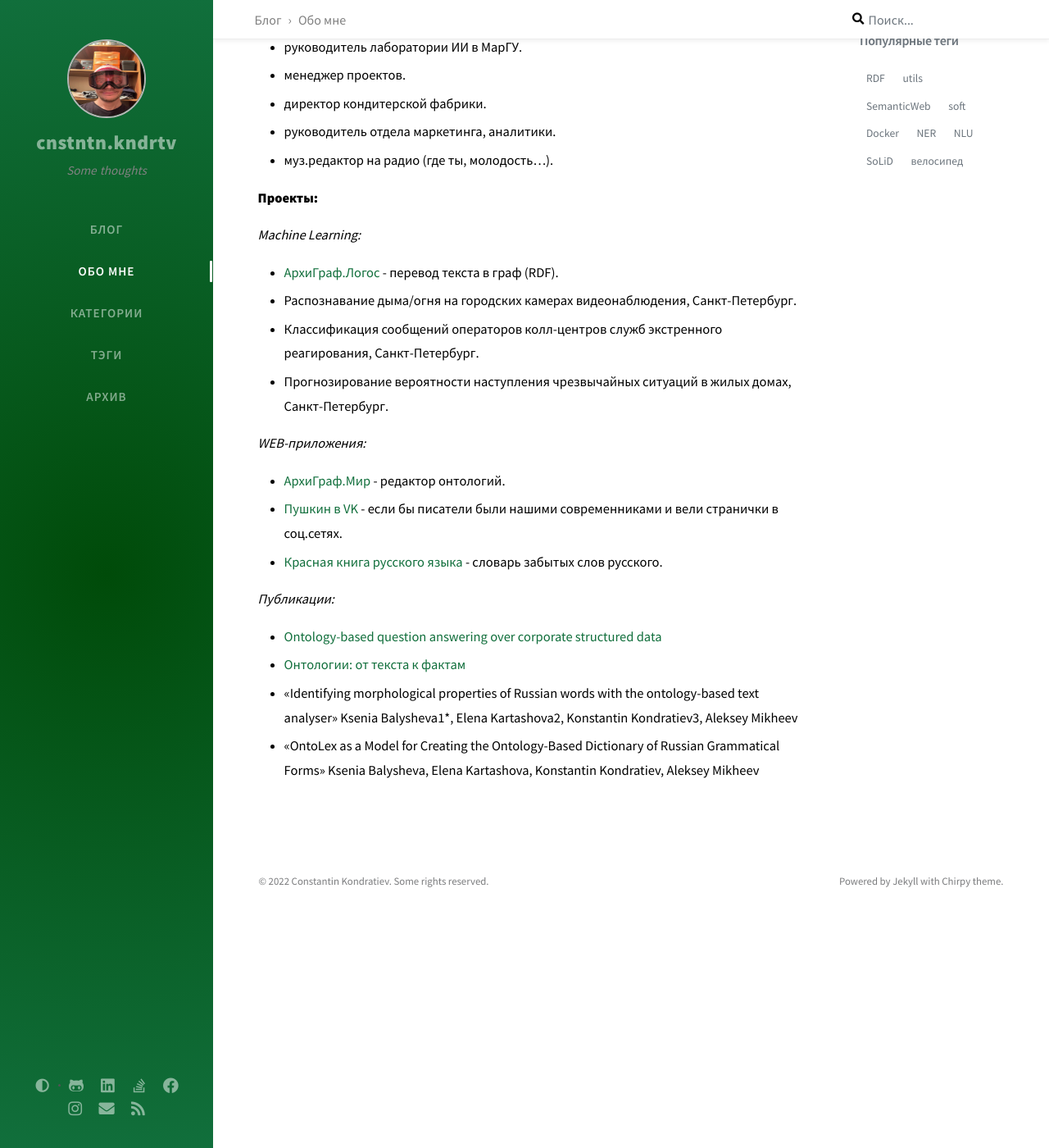
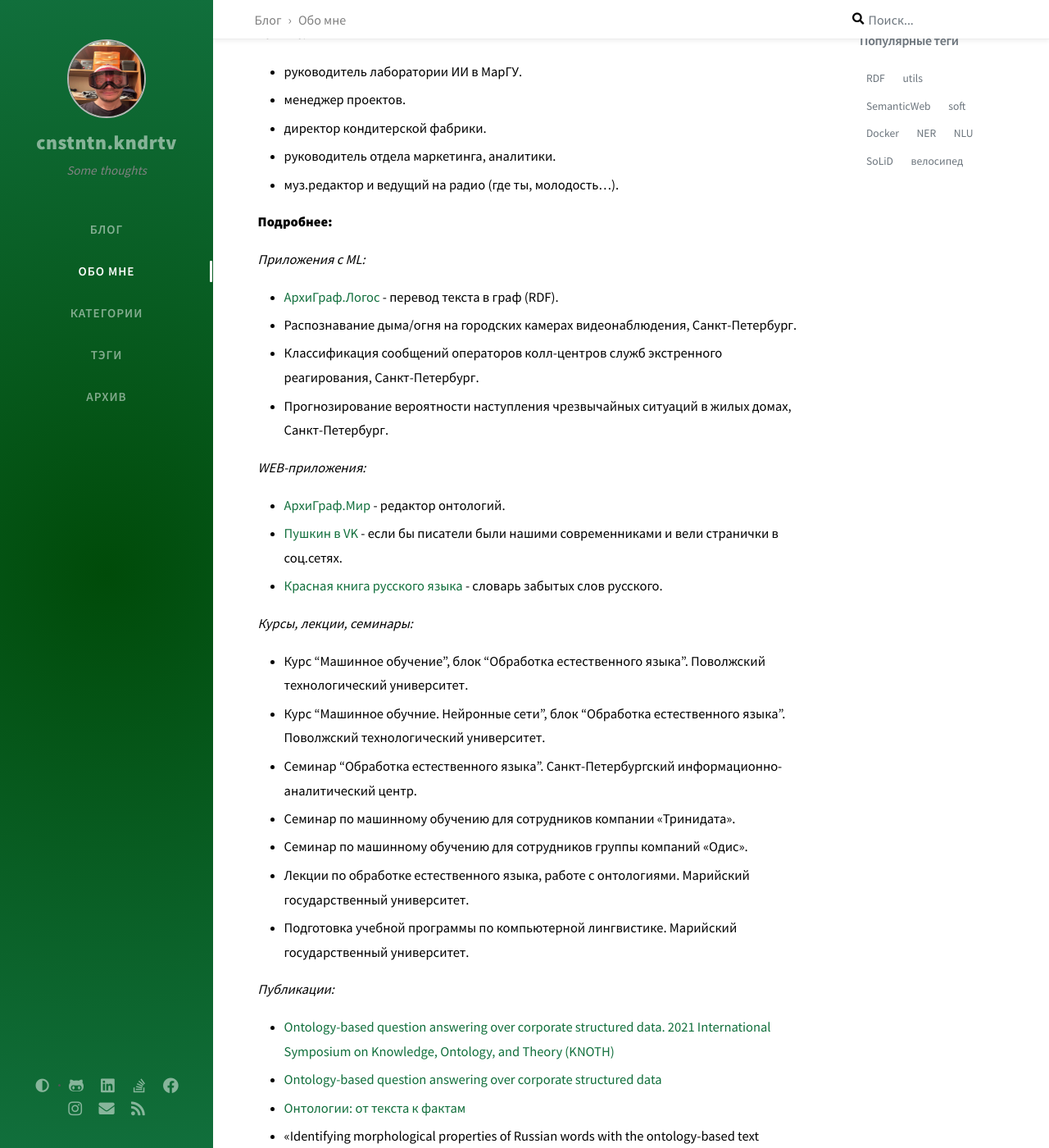
Before and after one commit to cnstntn-kndrtv/cnstntn-kndrtv.github.io, a Jekyll site: the page built from _tabs/about.md, in a window 1280 px wide and 1400 px high, scrolled down 465 px. Shown: the whole window at 82% size. Built offline with Jekyll 4.4.1, drawn with Linux system fonts in a browser that asks for light colours; nearby versions of some CDN libraries; a script that is not in the unit is left out; comment, search, counter and statistics services are not loaded; some of the changed text lies outside the part shown.

Commit message:
Update about.md

```diff
--- a/_tabs/about.md
+++ b/_tabs/about.md
@@ -7,23 +7,25 @@ order: 1
 *Константин Кондратьев*
 
 **Чем занимаюсь?**
+**Кратко:**
 *Сейчас:*
-- Разработка приложений на стыке машинного обучения и Sematic web (NLP, NLU, табличные данные, CV).
+- Разработка приложений с применением технологий машинного обучения и Sematic web (NLP, NLU, табличные данные, CV).
 - IT-консалтинг - внедрение ML в процессы, заявки на гранты.
-- Лекции "Машинное обучение для чайников".
-- Делаю какие-то утилиты для себя, иногда полезные для других.
+- Лекции, семинары по машинному обучению.
+- Делаю утилиты для себя, иногда полезные для других.
 
 *Раньше:*
 - руководитель лаборатории ИИ в МарГУ.
 - менеджер проектов.
 - директор кондитерской фабрики.
 - руководитель отдела маркетинга, аналитики.
-- муз.редактор на радио (где ты, молодость...).
+- муз.редактор и ведущий на радио (где ты, молодость...).
 
 
-**Проекты:**
 
-*Machine Learning:*
+**Подробнее:**
+
+*Приложения с ML:*
 - [АрхиГраф.Логос](https://trinidata.ru/logos.htm) - перевод текста в граф (RDF).
 - Распознавание  дыма/огня на городских камерах видеонаблюдения, Санкт-Петербург.
 - Классификация сообщений операторов колл-центров служб экстренного реагирования, Санкт-Петербург.
@@ -34,9 +36,17 @@ order: 1
 - [Пушкин в VK](http://pushkinvk.ru) - если бы писатели были нашими современниками и вели странички в соц.сетях.
 - [Красная книга русского языка](https://vk.com/rusredbook) - словарь забытых слов русского.
 
-
+*Курсы, лекции, семинары:*
+- Курс "Машинное обучение", блок "Обработка естественного языка". Поволжский технологический университет.
+- Курс "Машинное обучние. Нейронные сети", блок "Обработка естественного языка". Поволжский технологический университет.
+- Семинар "Обработка естественного языка". Санкт-Петербургский информационно-аналитический центр.
+- Семинар по машинному обучению для сотрудников компании «Тринидата».
+- Семинар по машинному обучению для сотрудников группы компаний «Одис».
+- Лекции по обработке естественного языка, работе с онтологиями. Марийский государственный университет.
+- Подготовка учебной программы по компьютерной лингвистике. Марийский государственный университет.
 
 *Публикации:*
+- [Ontology-based question answering over corporate structured data. 2021 International Symposium on Knowledge, Ontology, and Theory (KNOTH)](https://ieeexplore.ieee.org/document/9685024)
 - [Ontology-based question answering over corporate structured data](https://arxiv.org/abs/2111.04507)
 - [Онтологии: от текста к фактам](https://www.osp.ru/os/2020/04/13055699)
 - «Identifying morphological properties of Russian words with the ontology-based text analyser» Ksenia Balysheva1*, Elena Kartashova2, Konstantin Kondratiev3, Aleksey Mikheev
```
